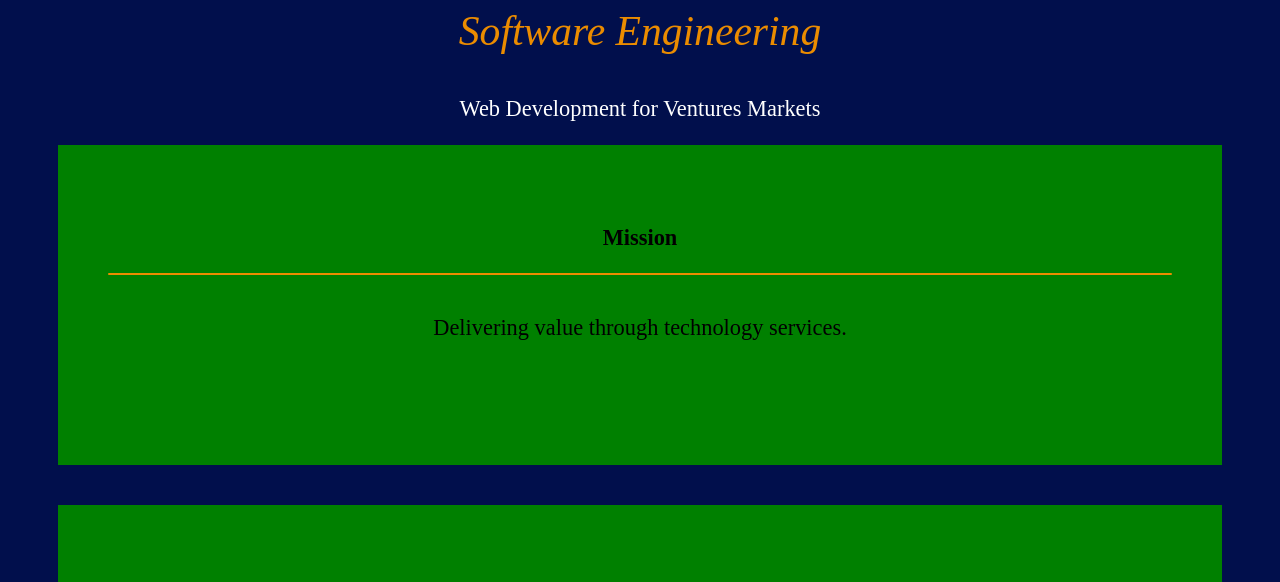
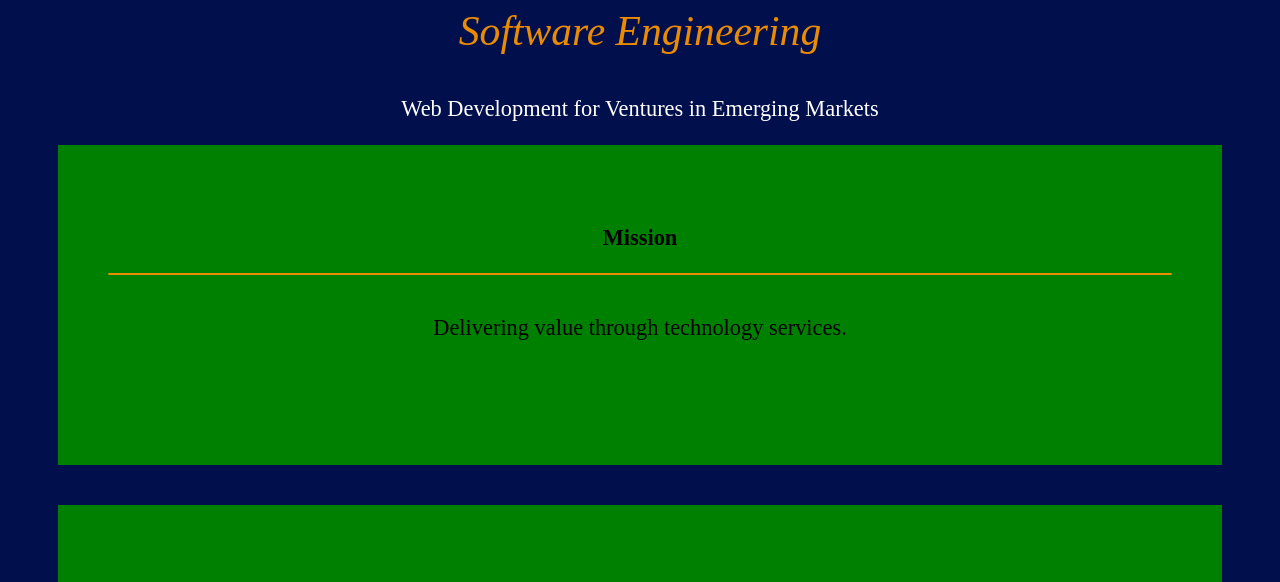
Before and after one commit to DevDonaldcodes/DEV-DONALD_files, a plain HTML site: page index.html in a window 1280 px wide. Shown: the part 195-777 px from the top of the page. Drawn offline with Linux system fonts and the light colour scheme; a script that the page names is missing.

Commit message:
Update homepage heading

```diff
--- a/index.html
+++ b/index.html
@@ -29,7 +29,7 @@
     <p class="hint"> <i>Software Engineering
 
     </i></p>
-    <p>Web Development for Ventures  Markets</p>
+    <p>Web Development for Ventures in Emerging Markets</p>
     <div class="container">
         <p class="text">
             <strong>
```
